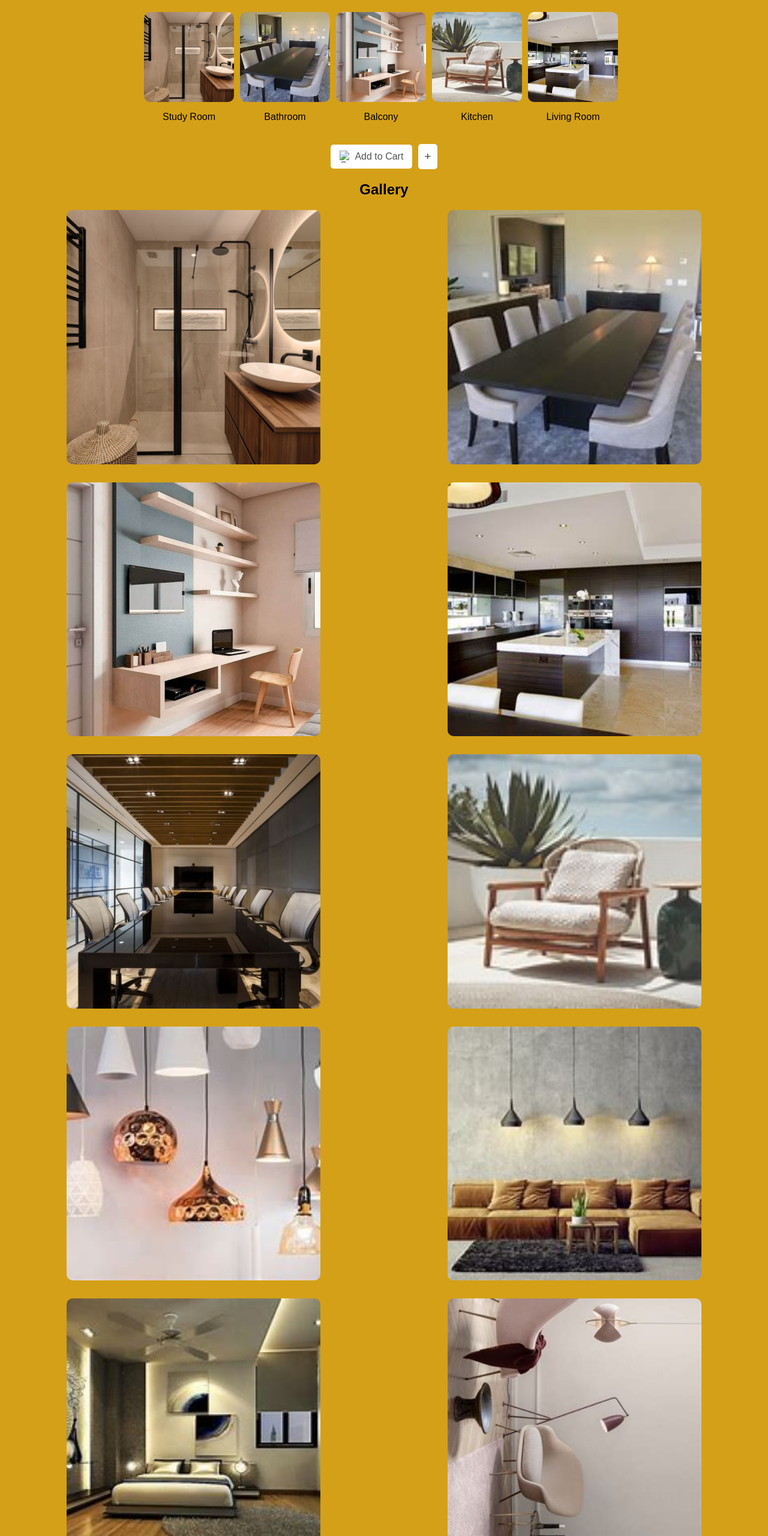
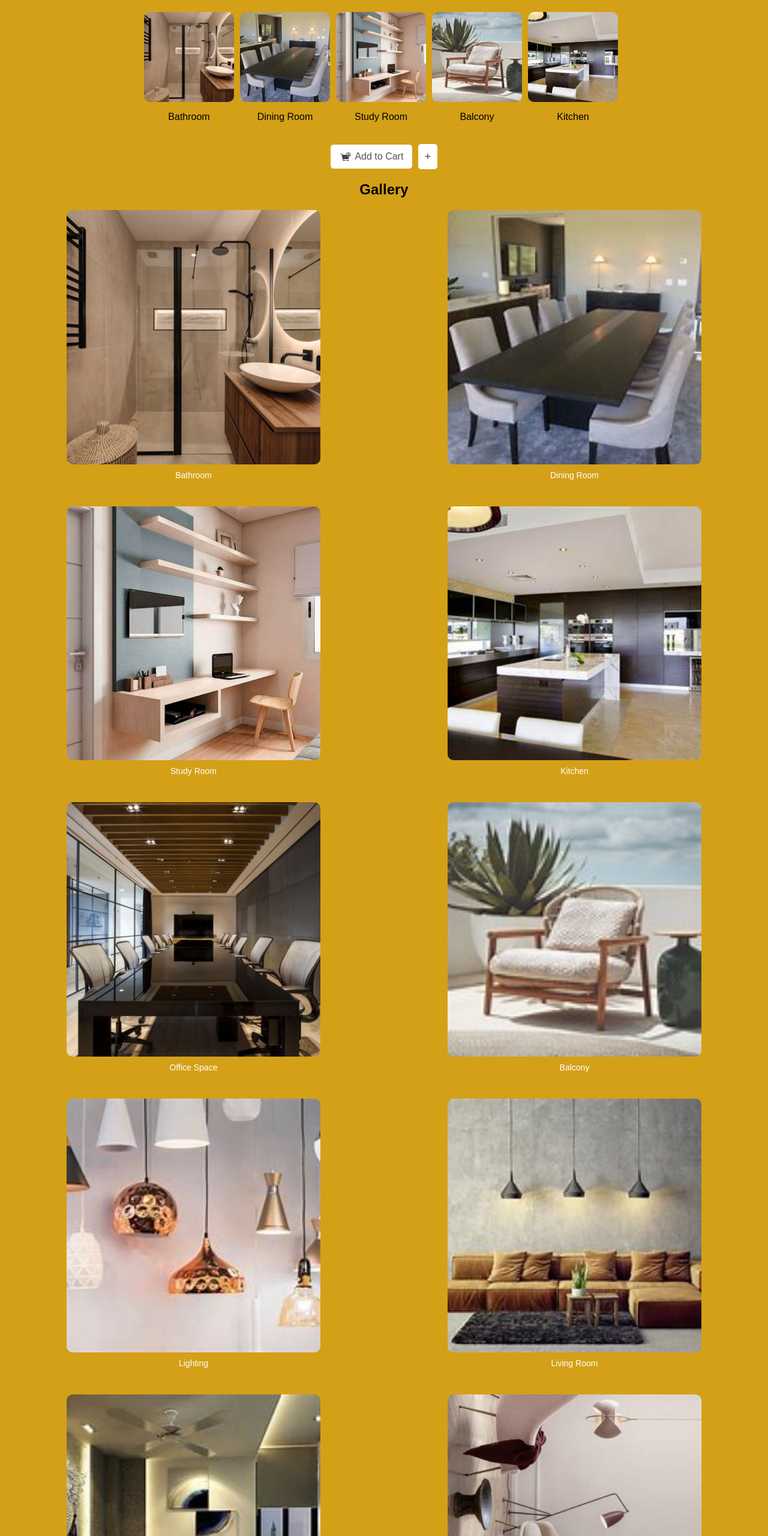
Before and after one commit to danishroy22/Interior-Decor, a plain HTML site: page page3.html in a window 1280 px wide. Shown: the top 2560 px of the page at 60% size. Drawn offline with Linux system fonts and the light colour scheme.

Commit message:
final commit before assignment

```diff
--- a/page3.html
+++ b/page3.html
@@ -11,30 +11,30 @@
         <div class="carousel">
             <div class="carousel-item">
                 <img src="img/IMG-20241020-WA0012.jpg" alt="Study Room">
+                <p>Bathroom</p>
+            </div>
+            <div class="carousel-item">
+                <img src="img/IMG-20241020-WA0013.jpg" alt="Bathroom">
+                <p>Dining Room</p>
+            </div>
+            <div class="carousel-item">
+                <img src="img/IMG-20241020-WA0014.jpg" alt="Balcony">
                 <p>Study Room</p>
             </div>
             <div class="carousel-item">
-                <img src="img/IMG-20241020-WA0013.jpg" alt="Bathroom">
-                <p>Bathroom</p>
-            </div>
-            <div class="carousel-item">
-                <img src="img/IMG-20241020-WA0014.jpg" alt="Balcony">
+                <img src="img/IMG-20241020-WA0017.jpg" alt="Kitchen">
                 <p>Balcony</p>
             </div>
             <div class="carousel-item">
-                <img src="img/IMG-20241020-WA0017.jpg" alt="Kitchen">
+                <img src="img/IMG-20241020-WA0015.jpg" alt="Living Room">
                 <p>Kitchen</p>
-            </div>
-            <div class="carousel-item">
-                <img src="img/IMG-20241020-WA0015.jpg" alt="Living Room">
-                <p>Living Room</p>
             </div>
         </div>
     </div>
 
     <div class="add-to-cart-section">
         <button class="add-to-cart-button" onclick="window.location.href='contact.html'">
-            <img src="cart-icon.png" alt="Cart Icon"> Add to Cart
+            <img src="img/IMG-20241021-WA0010.jpg" alt="Cart Icon"> Add to Cart
         </button>
         <button class="quantity-button" onclick="window.location.href='contact.html'">+</button>
     </div>
@@ -42,22 +42,69 @@
     <h2 class="page-heading">Gallery</h2>
 
     <div class="gallery">
+        <div class="gallery-item">
             <img src="img/IMG-20241020-WA0012.jpg" alt="Gallery Image 1">
+            <p class="caption">Bathroom</p>
+        </div>
+        <div class="gallery-item">
             <img src="img/IMG-20241020-WA0013.jpg" alt="Gallery Image 2">
+            <p class="caption">Dining Room</p>
+        </div>
+        <div class="gallery-item">
             <img src="img/IMG-20241020-WA0014.jpg" alt="Gallery Image 3">
+            <p class="caption">Study Room</p>
+        </div>
+        <div class="gallery-item">
             <img src="img/IMG-20241020-WA0015.jpg" alt="Gallery Image 4">
+            <p class="caption">Kitchen</p>
+        </div>
+        <div class="gallery-item">
             <img src="img/IMG-20241020-WA0016.jpg" alt="Gallery Image 5">
+            <p class="caption">Office Space</p>
+        </div>
+        <div class="gallery-item">
             <img src="img/IMG-20241020-WA0017.jpg" alt="Gallery Image 6">
+            <p class="caption">Balcony</p>
+        </div>
+        <div class="gallery-item">
             <img src="img/IMG-20241020-WA0018.jpg" alt="Gallery Image 7">
+            <p class="caption">Lighting</p>
+        </div>
+        <div class="gallery-item">
             <img src="img/IMG-20241020-WA0019.jpg" alt="Gallery Image 8">
+            <p class="caption">Living Room</p>
+        </div>
+        <div class="gallery-item">
             <img src="img/IMG-20241020-WA0020.jpg" alt="Gallery Image 9">
+            <p class="caption">Bedroom</p>
+        </div>
+        <div class="gallery-item">
             <img src="img/IMG-20241020-WA0021.jpg" alt="Gallery Image 10">
+            <p class="caption">Leisure Area</p>
+        </div>
+        <div class="gallery-item">
             <img src="img/IMG-20241020-WA0022.jpg" alt="Gallery Image 11">
+            <p class="caption">Balcony</p>
+        </div>
+        <div class="gallery-item">
             <img src="img/IMG-20241020-WA0023.jpg" alt="Gallery Image 12">
+            <p class="caption">Bathroom</p>
+        </div> <div class="gallery-item">
             <img src="img/IMG-20241020-WA0024.jpg" alt="Gallery Image 13">
+            <p class="caption">Kitchen</p>
+        </div>
+        <div class="gallery-item">
             <img src="img/IMG-20241020-WA0025.jpg" alt="Gallery Image 14">
+            <p class="caption">Stairway</p>
+        </div>
+        <div class="gallery-item">
             <img src="img/IMG-20241020-WA0026.jpg" alt="Gallery Image 15">
+            <p class="caption">Living Room</p>
+        </div>
+        <div class="gallery-item">
             <img src="img/IMG-20241020-WA0027.jpg" alt="Gallery Image 16">
+            <p class="caption">Cozy Space</p>
+        </div>
     </div>
     <div class="container">
         <div class="left-section">
@@ -66,9 +113,11 @@
 
         <div class="middle-section">
             <div class="top-half">
+                <div class="add-to-cart-section">
                     <button class="add-to-cart-button" onclick="window.location.href='contact.html'">
-                    <img src="cart-icon.png" alt="Cart Icon"> Add to Cart
+                        <img src="img/IMG-20241021-WA0010.jpg" alt="Cart Icon"> Add to Cart
                     </button>
+                </div>
             </div>
             <div class="bottom-half">
                 <button class="Premium" onclick="window.location.href='contact.html'">Shift To Premium</button>
--- a/page3_styles.css
+++ b/page3_styles.css
@@ -198,3 +198,15 @@ body {
     width: 40%;
 
 }
+.caption {
+    margin-top: 10px;
+    font-size: 14px;
+    color: #fff; /* Or another color to match your design */
+}
+
+.gallery-item {
+    display: flex;
+    flex-direction: column;
+    align-items: center;
+    text-align: center;
+}
```
Also changed, not shown: support.html (+1 -1 lines). Lines whose indentation alone changed are shown as unchanged.
